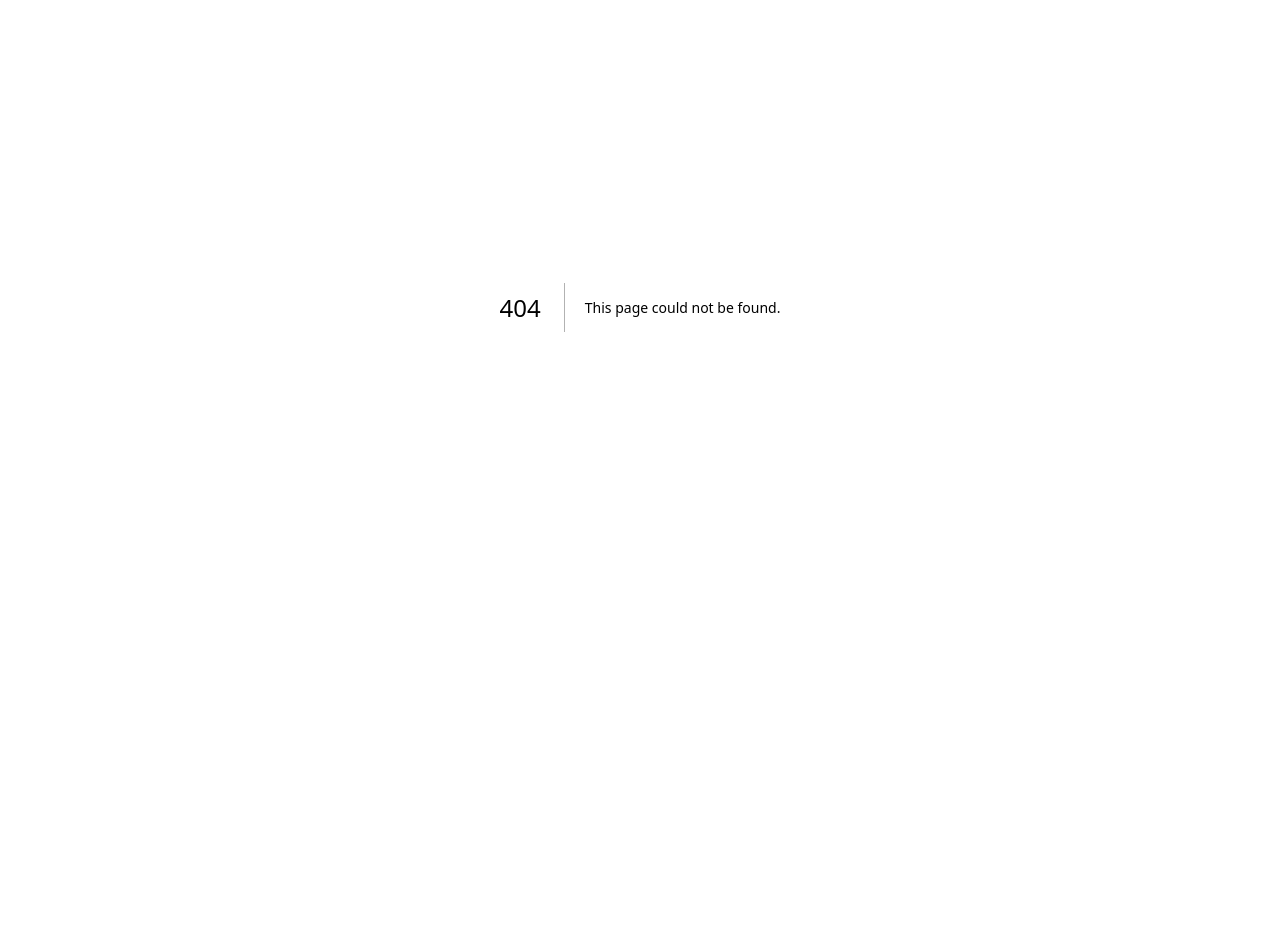
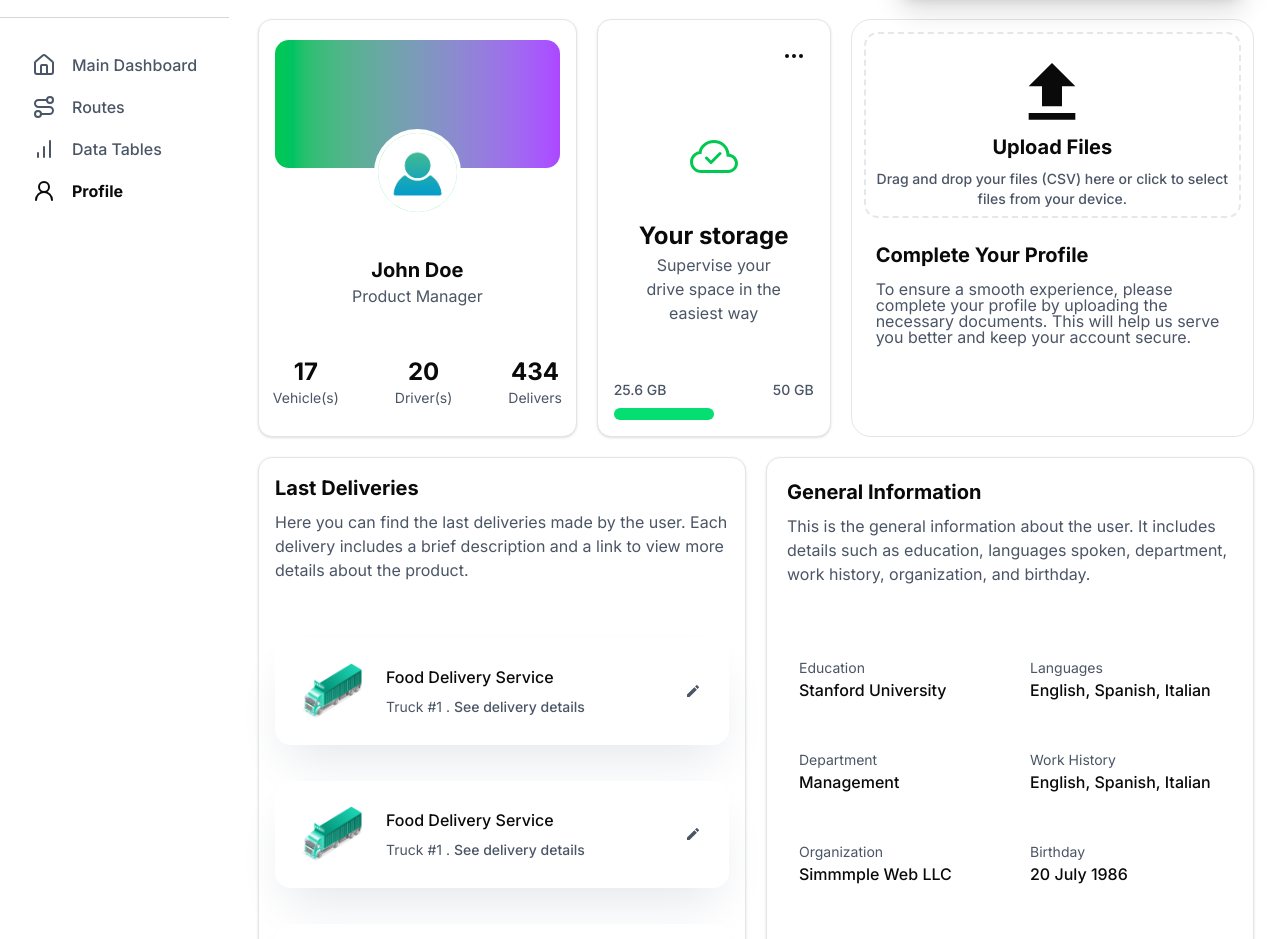
Before and after one commit to AlexandreDresch/nodal, a Next.js app: page /dashboard/profile in a window 1280 px wide. Before the commit this address had no page. Shown: the part 93-1032 px from the top of the page. Before the commit the page ends 800 px from the top, so only its background shows below. Built offline with nearby package versions, Linux system fonts and the light colour scheme.

Commit message:
feat: add ProfileOverview component with layout and subcomponents

```diff
--- /dev/null
+++ b/app/dashboard/profile/page.tsx
@@ -0,0 +1,41 @@
+"use client";
+
+import Banner from "@/components/dashboard/profile/banner";
+import General from "@/components/dashboard/profile/general";
+import Notification from "@/components/dashboard/profile/notification";
+import LastDeliveries from "@/components/dashboard/profile/last-deliveries";
+import Storage from "@/components/dashboard/profile/storage";
+import Upload from "@/components/dashboard/profile/upload";
+
+export default function ProfileOverview() {
+  return (
+    <div className="flex w-full flex-col gap-5 lg:gap-5">
+      <div className="w-ful mt-3 flex h-fit flex-col gap-5 lg:grid lg:grid-cols-12">
+        <div className="col-span-4 lg:!mb-0">
+          <Banner />
+        </div>
+
+        <div className="col-span-3 lg:!mb-0">
+          <Storage />
+        </div>
+
+        <div className="z-0 col-span-5 lg:!mb-0">
+          <Upload />
+        </div>
+      </div>
+
+      <div className="mb-4 grid h-full grid-cols-1 gap-5 lg:!grid-cols-12">
+        <div className="col-span-5 lg:col-span-6 lg:mb-0 3xl:col-span-4">
+          <LastDeliveries />
+        </div>
+        <div className="col-span-5 lg:col-span-6 lg:mb-0 3xl:col-span-5">
+          <General />
+        </div>
+
+        <div className="col-span-5 lg:col-span-12 lg:mb-0 3xl:!col-span-3">
+          <Notification />
+        </div>
+      </div>
+    </div>
+  );
+}
```
